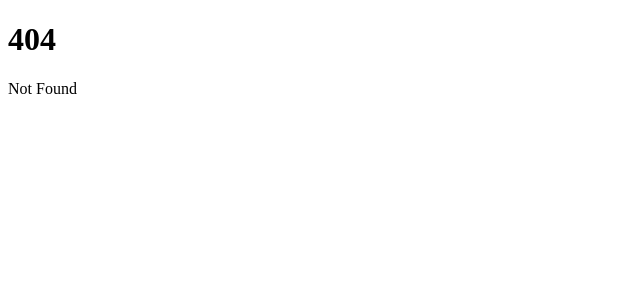
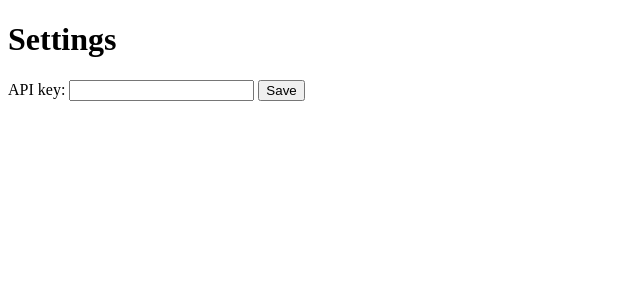
Before and after one commit to vascocosta/gluon-bot-web, a SvelteKit app: page /settings in a window 1280 px wide. Before the commit this address had no page. Shown: the top 300 px of the page, without its empty margins (0-640 px from the left). Built offline with nearby package versions, Linux system fonts and the light colour scheme.

Commit message:
Add /settings route

```diff
--- /dev/null
+++ b/src/routes/settings/+page.svelte
@@ -0,0 +1,27 @@
+<script lang="ts">
+	import { onMount } from 'svelte';
+
+	let result: string = '';
+	let apiKey: string = '';
+
+	onMount(() => {
+		apiKey = localStorage.getItem('apiKey')?.toString() || '';
+	});
+
+	function saveSettings() {
+		try {
+			localStorage.setItem('apiKey', apiKey);
+		} catch (error) {
+			result = 'Could not save settings.';
+		}
+	}
+</script>
+
+<h1>Settings</h1>
+<div>{result}</div>
+<form id="eventForm" on:submit|preventDefault={saveSettings}>
+	<label for="apiKey">API key:</label>
+	<input type="password" id="apiKey" name="apiKey" bind:value={apiKey} />
+
+	<input type="submit" value="Save" />
+</form>
```
